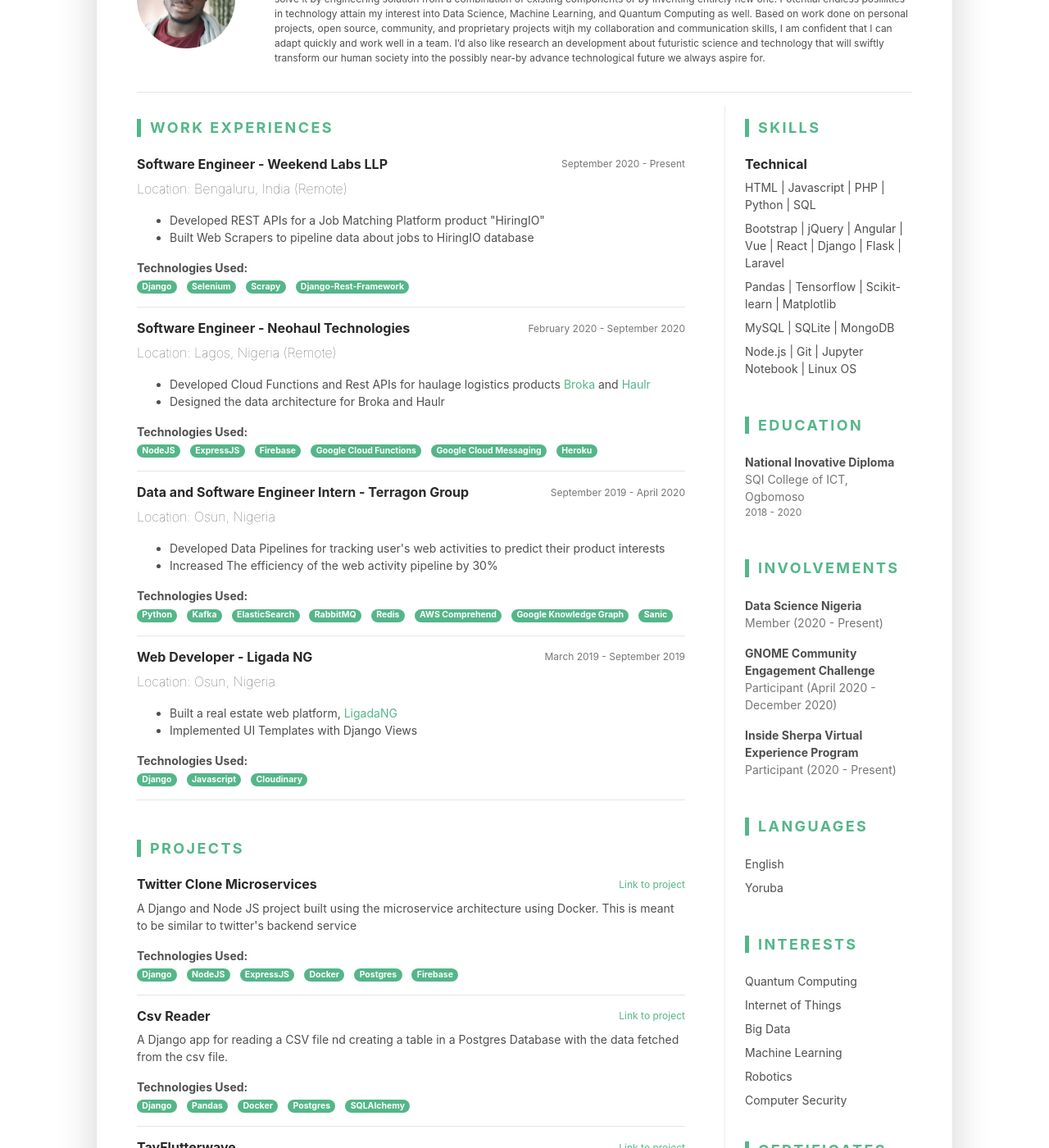
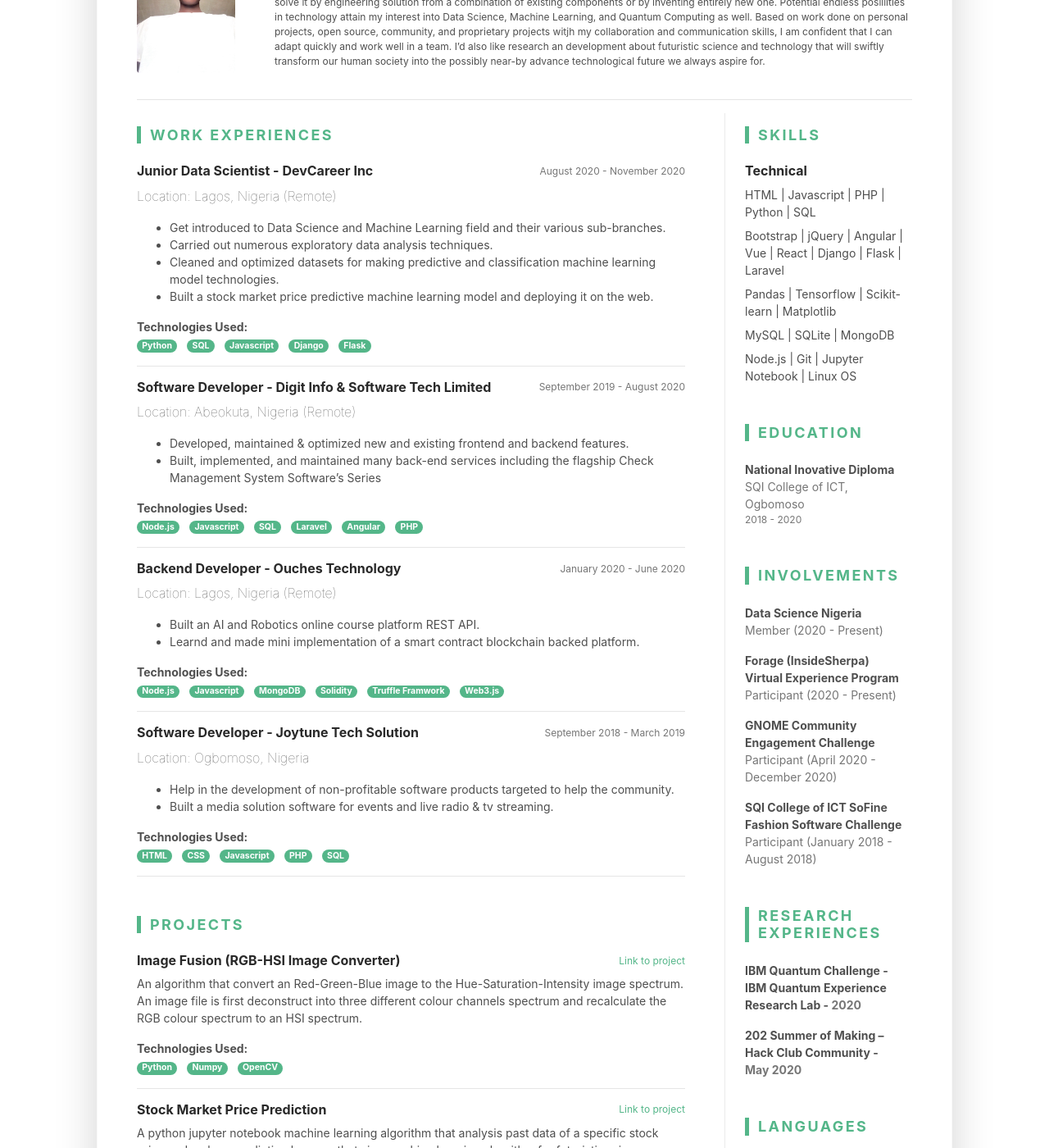
Before and after one commit to goldenglorys/goldenglorys.github.io, a Jekyll site: the page portfolio/index.html, which Jekyll copies as it is, in a window 1280 px wide and 1400 px high, scrolled down 290 px. Shown: the whole window at 82% size. Built offline with Jekyll 4.4.1, drawn with Linux system fonts in a browser that asks for light colours; some of the changed text lies outside the part shown.

Commit message:
updated portfolio content

```diff
--- a/portfolio/index.html
+++ b/portfolio/index.html
@@ -48,7 +48,7 @@
 				<hr>
 				<div class="resume-intro py-3">
 					<div class="media flex-column flex-md-row align-items-center">
-						<img class="resume-profile-image mb-3 mb-md-0 mr-md-5 ml-md-0 rounded mx-auto" src="assets/images/resume-profile.png" alt="image">
+						<img class="resume-profile-image mb-3 mb-md-0 mr-md-5 ml-md-0 rounded mx-auto"	 src="assets/images/resume-profile.jpg" alt="image">
 						<div class="media-body text-left">
 							<p class="mb-0" style="font-size: 12px;">
 								Just another young technologist out to build what I am sure will be a better world.
@@ -80,92 +80,91 @@
 								<h3 class="text-uppercase resume-section-heading mb-4">Work Experiences</h3>
 								<div class="item mb-3 mt-3">
 									<div class="item-heading row align-items-center mb-2">
-										<h4 class="item-title col-12 col-md-6 col-lg-8 mb-2 mb-md-0">Software Engineer - Weekend Labs LLP</h4>
-										<div class="item-meta col-12 col-md-6 col-lg-4 text-muted text-left text-md-right">September 2020 - Present</div>
+										<h4 class="item-title col-12 col-md-6 col-lg-8 mb-2 mb-md-0">Junior Data Scientist - DevCareer Inc </h4>
+										<div class="item-meta col-12 col-md-6 col-lg-4 text-muted text-left text-md-right">August 2020 - November 2020</div>
 									</div>
-									<p class="mb-3 font-weight-lighter" style="font-size: 16px">Location: Bengaluru, India (Remote) <br /> </p>
+									<p class="mb-3 font-weight-lighter" style="font-size: 16px">Location: Lagos, Nigeria (Remote)<br /> </p>
 									<div class="item-content">
 										<ul>
-											<li>Developed REST APIs for a Job Matching Platform product "HiringIO" </li>
-											<li>Built Web Scrapers to pipeline data about jobs to HiringIO database</li>
+											<li>Get introduced to Data Science and Machine Learning field and their various sub-branches.</li>
+											<li>Carried out numerous exploratory data analysis techniques.</li>
+											<li>Cleaned and optimized datasets for making predictive and classification machine learning model technologies.</li>
+											<li>Built a stock market price predictive machine learning model and deploying it on the web. </li>
 										</ul>
 										<strong>Technologies Used:</strong>
 										<ul class="list-inline">
+											<li class="list-inline-item"><span class="badge badge-primary badge-pill">Python</span> </li>
+											<li class="list-inline-item"><span class="badge badge-primary badge-pill">SQL</span> </li>
+											<li class="list-inline-item"><span class="badge badge-primary badge-pill">Javascript</span> </li>
 											<li class="list-inline-item"><span class="badge badge-primary badge-pill">Django</span> </li>
-											<li class="list-inline-item"><span class="badge badge-primary badge-pill">Selenium</span> </li>
-											<li class="list-inline-item"><span class="badge badge-primary badge-pill">Scrapy</span> </li>
-											<li class="list-inline-item"><span class="badge badge-primary badge-pill">Django-Rest-Framework</span> </li>
+											<li class="list-inline-item"><span class="badge badge-primary badge-pill">Flask</span> </li>
+									</div>
+									<hr>
+								</div>
+								<div class="item mb-3 mt-3">
+									<div class="item-heading row align-items-center mb-2">
+										<h4 class="item-title col-12 col-md-6 col-lg-8 mb-2 mb-md-0">Software Developer - Digit Info & Software Tech Limited </h4>
+										<div class="item-meta col-12 col-md-6 col-lg-4 text-muted text-left text-md-right">September 2019 - August 2020</div>
+									</div>
+									<p class="mb-3 font-weight-lighter" style="font-size: 16px">Location: Abeokuta, Nigeria (Remote)<br /> </p>
+									<div class="item-content">
+										<ul>
+											<li>Developed, maintained & optimized new and existing frontend and backend features.</li>
+											<li>Built, implemented, and maintained many back-end services including the flagship Check Management System Software’s Series</li>
+										</ul>
+										<strong>Technologies Used:</strong>
+										<ul class="list-inline">
+											<li class="list-inline-item"><span class="badge badge-primary badge-pill">Node.js</span> </li>
+											<li class="list-inline-item"><span class="badge badge-primary badge-pill">Javascript</span> </li>
+											<li class="list-inline-item"><span class="badge badge-primary badge-pill">SQL</span> </li>
+											<li class="list-inline-item"><span class="badge badge-primary badge-pill">Laravel</span> </li>
+											<li class="list-inline-item"><span class="badge badge-primary badge-pill">Angular</span> </li>
+											<li class="list-inline-item"><span class="badge badge-primary badge-pill">PHP</span> </li>
 										</ul>
 									</div>
 									<hr>
 								</div>
-								<!--//item-->
 								<div class="item mb-3 mt-3">
 									<div class="item-heading row align-items-center mb-2">
-										<h4 class="item-title col-12 col-md-6 col-lg-8 mb-2 mb-md-0">Software Engineer - Neohaul Technologies</h4>
-										<div class="item-meta col-12 col-md-6 col-lg-4 text-muted text-left text-md-right">February 2020 - September 2020</div>
+										<h4 class="item-title col-12 col-md-6 col-lg-8 mb-2 mb-md-0">Backend Developer - Ouches Technology </h4>
+										<div class="item-meta col-12 col-md-6 col-lg-4 text-muted text-left text-md-right">January 2020 - June 2020</div>
 									</div>
-									<p class="mb-3 font-weight-lighter" style="font-size: 16px">Location: Lagos, Nigeria (Remote) <br /> </p>
+									<p class="mb-3 font-weight-lighter" style="font-size: 16px">Location: Lagos, Nigeria (Remote)<br /> </p>
 									<div class="item-content">
 										<ul>
-											<li>Developed Cloud Functions and Rest APIs for haulage logistics products <a href="https://broka.ng/">Broka</a> and <a href="https://haulr.ng/">Haulr</a> </li>
-											<li>Designed the data architecture for Broka and Haulr</li>
+											<li>Built an AI and Robotics online course platform REST API.</li>
+											<li>Learnd and made mini implementation of a smart contract blockchain backed platform.</li>
 										</ul>
 										<strong>Technologies Used:</strong>
 										<ul class="list-inline">
-											<li class="list-inline-item"><span class="badge badge-primary badge-pill">NodeJS</span> </li>
-											<li class="list-inline-item"><span class="badge badge-primary badge-pill">ExpressJS</span> </li>
-											<li class="list-inline-item"><span class="badge badge-primary badge-pill">Firebase</span> </li>
-											<li class="list-inline-item"><span class="badge badge-primary badge-pill">Google Cloud Functions</span></li>
-											<li class="list-inline-item"><span class="badge badge-primary badge-pill">Google Cloud Messaging</span> </li>
-											<li class="list-inline-item"><span class="badge badge-primary badge-pill">Heroku</span> </li>
+											<li class="list-inline-item"><span class="badge badge-primary badge-pill">Node.js</span> </li>
+											<li class="list-inline-item"><span class="badge badge-primary badge-pill">Javascript</span> </li>
+											<li class="list-inline-item"><span class="badge badge-primary badge-pill">MongoDB</span> </li>
+											<li class="list-inline-item"><span class="badge badge-primary badge-pill">Solidity</span> </li>
+											<li class="list-inline-item"><span class="badge badge-primary badge-pill">Truffle Framwork</span> </li>
+											<li class="list-inline-item"><span class="badge badge-primary badge-pill">Web3.js</span> </li>
 										</ul>
 									</div>
 									<hr>
 								</div>
-								<!--//item-->
 								<div class="item mb-3 mt-3">
 									<div class="item-heading row align-items-center mb-2">
-										<h4 class="item-title col-12 col-md-6 col-lg-8 mb-2 mb-md-0">Data and Software Engineer Intern - Terragon Group</h4>
-										<div class="item-meta col-12 col-md-6 col-lg-4 text-muted text-left text-md-right">September 2019 - April 2020</div>
+										<h4 class="item-title col-12 col-md-6 col-lg-8 mb-2 mb-md-0">Software Developer - Joytune Tech Solution</h4>
+										<div class="item-meta col-12 col-md-6 col-lg-4 text-muted text-left text-md-right">September 2018 - March 2019</div>
 									</div>
-									<p class="mb-3 font-weight-lighter" style="font-size: 16px">Location: Osun, Nigeria <br /> </p>
+									<p class="mb-3 font-weight-lighter" style="font-size: 16px">Location: Ogbomoso, Nigeria <br /> </p>
 									<div class="item-content">
 										<ul>
-											<li>Developed Data Pipelines for tracking user's web activities to predict their product interests </li>
-											<li>Increased The efficiency of the web activity pipeline by 30%</li>
+											<li>Help in the development of non-profitable software products targeted to help the community.</li>
+											<li>Built a media solution software for events and live radio & tv streaming.</li>
 										</ul>
 										<strong>Technologies Used:</strong>
 										<ul class="list-inline">
-											<li class="list-inline-item"><span class="badge badge-primary badge-pill">Python</span> </li>
-											<li class="list-inline-item"><span class="badge badge-primary badge-pill">Kafka</span> </li>
-											<li class="list-inline-item"><span class="badge badge-primary badge-pill">ElasticSearch</span> </li>
-											<li class="list-inline-item"><span class="badge badge-primary badge-pill">RabbitMQ</span></li>
-											<li class="list-inline-item"><span class="badge badge-primary badge-pill">Redis</span> </li>
-											<li class="list-inline-item"><span class="badge badge-primary badge-pill">AWS Comprehend</span> </li>
-											<li class="list-inline-item"><span class="badge badge-primary badge-pill">Google Knowledge Graph</span> </li>
-											<li class="list-inline-item"><span class="badge badge-primary badge-pill">Sanic</span> </li>
-										</ul>
-									</div>
-									<hr>
-								</div>
-								<!--//item-->
-								<div class="item mb-3 mt-3">
-									<div class="item-heading row align-items-center mb-2">
-										<h4 class="item-title col-12 col-md-6 col-lg-8 mb-2 mb-md-0">Web Developer - Ligada NG</h4>
-										<div class="item-meta col-12 col-md-6 col-lg-4 text-muted text-left text-md-right">March 2019 - September 2019</div>
-									</div>
-									<p class="mb-3 font-weight-lighter" style="font-size: 16px">Location: Osun, Nigeria <br /> </p>
-									<div class="item-content">
-										<ul>
-											<li>Built a real estate web platform, <a href="https://ligada.ng/">LigadaNG</a> </li>
-											<li>Implemented UI Templates with Django Views</li>
-										</ul>
-										<strong>Technologies Used:</strong>
-										<ul class="list-inline">
-											<li class="list-inline-item"><span class="badge badge-primary badge-pill">Django</span> </li>
+											<li class="list-inline-item"><span class="badge badge-primary badge-pill">HTML</span> </li>
+											<li class="list-inline-item"><span class="badge badge-primary badge-pill">CSS</span> </li>
 											<li class="list-inline-item"><span class="badge badge-primary badge-pill">Javascript</span> </li>
-											<li class="list-inline-item"><span class="badge badge-primary badge-pill">Cloudinary</span> </li>
+											<li class="list-inline-item"><span class="badge badge-primary badge-pill">PHP</span> </li>
+											<li class="list-inline-item"><span class="badge badge-primary badge-pill">SQL</span> </li>
 										</ul>
 									</div>
 									<hr>
@@ -177,21 +176,20 @@
 								<h3 class="text-uppercase resume-section-heading mb-4">Projects</h3>
 								<div class="item mb-3">
 									<div class="item-heading row align-items-center mb-2">
-										<h4 class="item-title col-12 col-md-6 col-lg-8 mb-2 mb-md-0">Twitter Clone Microservices</h4>
-										<div class="item-meta col-12 col-md-6 col-lg-4 text-muted text-left text-md-right"><a href="https://github.com/Taycode/tay-twitter-microservices">Link to project</a></div>
+										<h4 class="item-title col-12 col-md-6 col-lg-8 mb-2 mb-md-0">Image Fusion (RGB-HSI Image Converter)</h4>
+										<div class="item-meta col-12 col-md-6 col-lg-4 text-muted text-left text-md-right"><a href="https://github.com/goldenglorys/rgb-tohsi">Link to project</a></div>
 									</div>
 									<div class="item-content">
 										<p>
-											A Django and Node JS project built using the microservice architecture using Docker. This is meant to be similar to twitter's backend service
+											An algorithm that convert an Red-Green-Blue image to the Hue-Saturation-Intensity image spectrum.
+											An image file is first deconstruct into three different colour channels spectrum and
+											recalculate the RGB colour spectrum to an HSI spectrum.
 										</p>
 										<strong>Technologies Used:</strong>
 										<ul class="list-inline">
-											<li class="list-inline-item"><span class="badge badge-primary badge-pill">Django</span> </li>
-											<li class="list-inline-item"><span class="badge badge-primary badge-pill">NodeJS </span> </li>
-											<li class="list-inline-item"><span class="badge badge-primary badge-pill">ExpressJS</span> </li>
-											<li class="list-inline-item"><span class="badge badge-primary badge-pill">Docker</span> </li>
-											<li class="list-inline-item"><span class="badge badge-primary badge-pill">Postgres</span> </li>
-											<li class="list-inline-item"><span class="badge badge-primary badge-pill">Firebase</span> </li>
+											<li class="list-inline-item"><span class="badge badge-primary badge-pill">Python</span> </li>
+											<li class="list-inline-item"><span class="badge badge-primary badge-pill">Numpy </span> </li>
+											<li class="list-inline-item"><span class="badge badge-primary badge-pill">OpenCV</span> </li>
 										</ul>
 									</div>
 									<hr />
@@ -199,20 +197,21 @@
 								<!--//item-->
 								<div class="item mb-3">
 									<div class="item-heading row align-items-center mb-2">
-										<h4 class="item-title col-12 col-md-6 col-lg-8 mb-2 mb-md-0">Csv Reader</h4>
-										<div class="item-meta col-12 col-md-6 col-lg-4 text-muted text-left text-md-right"><a href="https://github.com/Taycode/csvReader">Link to project</a></div>
+										<h4 class="item-title col-12 col-md-6 col-lg-8 mb-2 mb-md-0">Stock Market Price Prediction</h4>
+										<div class="item-meta col-12 col-md-6 col-lg-4 text-muted text-left text-md-right"><a href="https://github.com/goldenglorys/jupyter-notebook-payload/blob/master/Stock%20price%20prediction%20using%20LSTM.ipynb">Link to project</a></div>
 									</div>
 									<div class="item-content">
 										<p>
-											A Django app for reading a CSV file nd creating a table in a Postgres Database with the data fetched from the csv file.
+											A python jupyter notebook machine learning algorithm that analysis past data of a specific stock price and
+											make a prediction base on that sing machine learning algorithm for futuristic price.
 										</p>
 										<strong>Technologies Used:</strong>
 										<ul class="list-inline">
-											<li class="list-inline-item"><span class="badge badge-primary badge-pill">Django</span> </li>
-											<li class="list-inline-item"><span class="badge badge-primary badge-pill">Pandas</span> </li>
-											<li class="list-inline-item"><span class="badge badge-primary badge-pill">Docker</span> </li>
-											<li class="list-inline-item"><span class="badge badge-primary badge-pill">Postgres</span> </li>
-											<li class="list-inline-item"><span class="badge badge-primary badge-pill">SQLAlchemy</span> </li>
+											<li class="list-inline-item"><span class="badge badge-primary badge-pill">Python</span> </li>
+											<li class="list-inline-item"><span class="badge badge-primary badge-pill">Scikit-learn</span> </li>
+											<li class="list-inline-item"><span class="badge badge-primary badge-pill">Keras</span> </li>
+											<li class="list-inline-item"><span class="badge badge-primary badge-pill">Jupyter Notebook</span> </li>
+											<li class="list-inline-item"><span class="badge badge-primary badge-pill">Matplotlib</span> </li>
 										</ul>
 									</div>
 									<hr/>
@@ -220,16 +219,37 @@
 								<!--//item-->
 								<div class="item mb-3">
 									<div class="item-heading row align-items-center mb-2">
-										<h4 class="item-title col-12 col-md-6 col-lg-8 mb-2 mb-md-0">TayFlutterwave</h4>
-										<div class="item-meta col-12 col-md-6 col-lg-4 text-muted text-left text-md-right"><a href="https://github.com/Taycode/tayflutterwave">Link to project</a></div>
+										<h4 class="item-title col-12 col-md-6 col-lg-8 mb-2 mb-md-0">Check Inventory</h4>
+										<!-- <div class="item-meta col-12 col-md-6 col-lg-4 text-muted text-left text-md-right"><a href="https://github.com/Taycode/tayflutterwave">Link to project</a></div> -->
 									</div>
 									<div class="item-content">
 										<p>
-											A python Library for Flutterwave (A Payment Gateway)
+											An inventory management system that helps operate, process, & monitor all stock activities in a digital format.
 										</p>
 										<strong>Technologies Used:</strong>
 										<ul class="list-inline">
-											<li class="list-inline-item"><span class="badge badge-primary badge-pill">Python</span> </li>
+											<li class="list-inline-item"><span class="badge badge-primary badge-pill">Angular</span> </li>
+											<li class="list-inline-item"><span class="badge badge-primary badge-pill">Laravel</span> </li>
+											<li class="list-inline-item"><span class="badge badge-primary badge-pill">SQL</span> </li>
+											<li class="list-inline-item"><span class="badge badge-primary badge-pill">Node.js</span> </li>
+										</ul>
+									</div>
+								</div>
+								<div class="item mb-3">
+									<div class="item-heading row align-items-center mb-2">
+										<h4 class="item-title col-12 col-md-6 col-lg-8 mb-2 mb-md-0">Check Hospital Managememt Sysytem</h4>
+										<!-- <div class="item-meta col-12 col-md-6 col-lg-4 text-muted text-left text-md-right"><a href="https://github.com/Taycode/tayflutterwave">Link to project</a></div> -->
+									</div>
+									<div class="item-content">
+										<p>
+											A full-fledge hospital management system that put the operational process of the health center in the cloud.
+										</p>
+										<strong>Technologies Used:</strong>
+										<ul class="list-inline">
+											<li class="list-inline-item"><span class="badge badge-primary badge-pill">Angular</span> </li>
+											<li class="list-inline-item"><span class="badge badge-primary badge-pill">Laravel</span> </li>
+											<li class="list-inline-item"><span class="badge badge-primary badge-pill">SQL</span> </li>
+											<li class="list-inline-item"><span class="badge badge-primary badge-pill">Node.js</span> </li>
 										</ul>
 									</div>
 								</div>
@@ -285,14 +305,28 @@
 										<div class="text-muted">Member (2020 - Present) </div>
 									</li>
 									<li class="mb-3">
+										<div class="font-weight-bold">Forage (InsideSherpa) Virtual Experience Program</div>
+										<div class="text-muted">Participant (2020 - Present) </div>
+									</li>
+									<li class="mb-3">
 										<div class="font-weight-bold">GNOME Community Engagement Challenge</div>
 										<div class="text-muted">Participant (April 2020 - December 2020)</div>
 									</li>
 									<li class="mb-3">
-										<div class="font-weight-bold">Inside Sherpa Virtual Experience Program</div>
-										<div class="text-muted">Participant (2020 - Present) </div>
+										<div class="font-weight-bold">SQI College of ICT SoFine Fashion Software Challenge</div>
+										<div class="text-muted">Participant (January 2018 - August 2018) </div>
 									</li>
 								</ul>
+							</section>
+							<section class="education-section py-3">
+								<h3 class="text-uppercase resume-section-heading mb-4">Research Experiences</h3>
+								<ul class="list-unstyled resume-awards-list">
+									<li class="mb-3">
+										<div class="font-weight-bold">IBM Quantum Challenge - IBM Quantum Experience Research Lab - <span class="text-muted">2020</span></div>
+									</li>
+									<li class="mb-3">
+										<div class="font-weight-bold">202 Summer of Making – Hack Club Community - <span class="text-muted">May 2020</span></div>
+									</li>
 							</section>
 							<!--//education-section-->
 							<section class="skills-section py-3">
@@ -321,16 +355,16 @@
 								<ul class="list-unstyled resume-awards-list">
 									<li class="mb-3">
 										<div class="font-weight-bold">International Cybersecurity Institute</div>
-										<div class="text-muted"><a href="vwktuyc7ur">ICSI | Certifed Network Security Specialist (CNSS)</a></div>
+										<div class="text-muted"><a href="https://icsi.co.uk/certificates/vwktucyc7ur">ICSI | Certifed Network Security Specialist (CNSS)</a></div>
 									</li>
 									<li class="mb-3">
 										<div class="font-weight-bold">Cognitive Class.ai</div>
 										<div class="text-muted"><a href="https://courses.cognitiveclass.ai/certificates/b299b19ef17c411eb6a401b1bb90a613">Introduction to Data Science</a></div>
 									</li>
-									<!-- <li class="mb-3">
-										<div class="font-weight-bold">Inside Sherpa Virtual Experience Program</div>
-										<div class="text-muted">Participant (2020 - Present) </div>
-									</li> -->
+									<li class="mb-3">
+										<div class="font-weight-bold">Credly Acclaim</div>
+										<div class="text-muted"><a href="https://youracclaim.com/users/olusola-glory">View My Verified Acclaim Badges</a></div>
+									</li>
 								</ul>
 							</section>
 							<!--//certificates-section-->
@@ -346,7 +380,7 @@
 								<li class="list-inline-item mb-lg-0 mr-3"><a class="resume-link" href="https://github.com/goldenglorys/"><i class="fab fa-github-square fa-2x mr-2" data-fa-transform="down-4"></i><span class="d-none d-lg-inline-block text-muted">github.com/goldenglorys</span></a></li>
 								<li class="list-inline-item mb-lg-0 mr-3"><a class="resume-link" href="https://www.linkedin.com/in/olusola-glory/"><i class="fab fa-linkedin fa-2x mr-2" data-fa-transform="down-4"></i><span class="d-none d-lg-inline-block text-muted">linkedin.com/in/glory...</span></a></li>
 								<li class="list-inline-item mb-lg-0 mr-lg-3"><a class="resume-link" href="https://twitter.com/zenithsilvarex"><i class="fab fa-twitter-square fa-2x mr-2" data-fa-transform="down-4"></i><span class="d-none d-lg-inline-block text-muted">@zenithsilvarex</span></a></li>
-								<li class="list-inline-item mb-lg-0 mr-lg-3"><a class="resume-link" href="https://goldenglorys.github.io/blog"><i class="fab fa-twitter-square fa-2x mr-2" data-fa-transform="down-4"></i><span class="d-none d-lg-inline-block text-muted">Blog Posts</span></a></li>
+								<!-- <li class="list-inline-item mb-lg-0 mr-lg-3"><a class="resume-link" href="https://goldenglorys.github.io/blog"><i class="fab fa-twitter-square fa-2x mr-2" data-fa-transform="down-4"></i><span class="d-none d-lg-inline-block text-muted">Blog Posts</span></a></li> -->
 							</ul>
 						</div>
 						<!--//resume-footer-->
@@ -356,7 +390,7 @@
 				<footer class="footer text-center py-4">
 					<!--/* This template is free as long as you keep the footer attribution link. If you'd like to use the template without the attribution link, you can buy the commercial license via our website: themes.3rdwavemedia.com Thank you for your support. :) */-->
 					<!-- <small class="copyright text-muted">Designed with <i class="fas fa-heart"></i> by <a class="theme-link" href="http://themes.3rdwavemedia.com" target="_blank">Xiaoying Riley</a> for developers</small> -->
-					<small class="copyright text-muted">Designed with <i class="fas fa-heart"></i> with <a class="theme-link" href="http://bootstrap.com" target="_blank">Bootstrap</a> for developers</small>
+					<small class="copyright text-muted">&copy; <script>document.write(new Date().getFullYear())</script> Olusola Glory</small>
 				</footer>
 			</div>
 			<!--//main-wrapper-->
```
Also changed, not shown: portfolio/assets/images/resume-profile.jpg (added).
